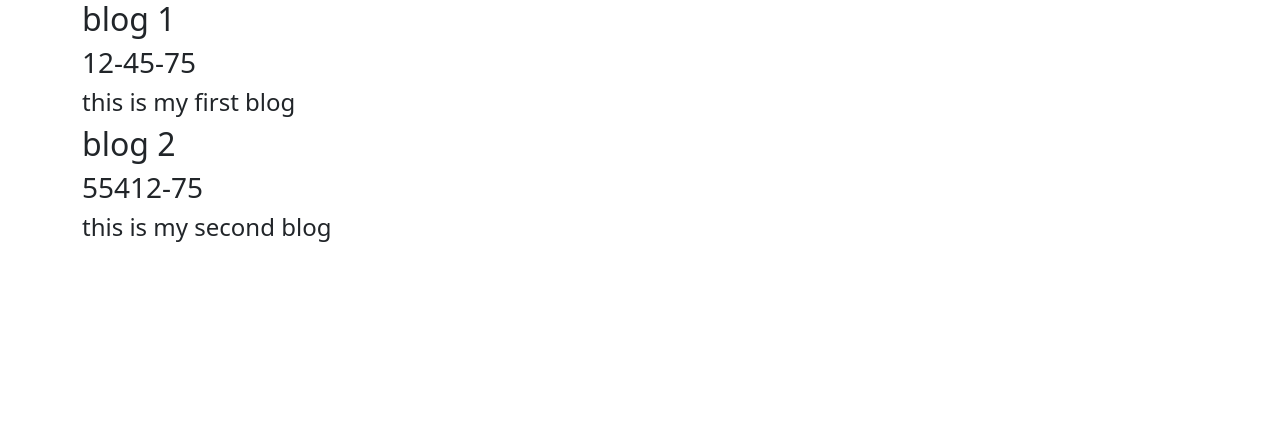
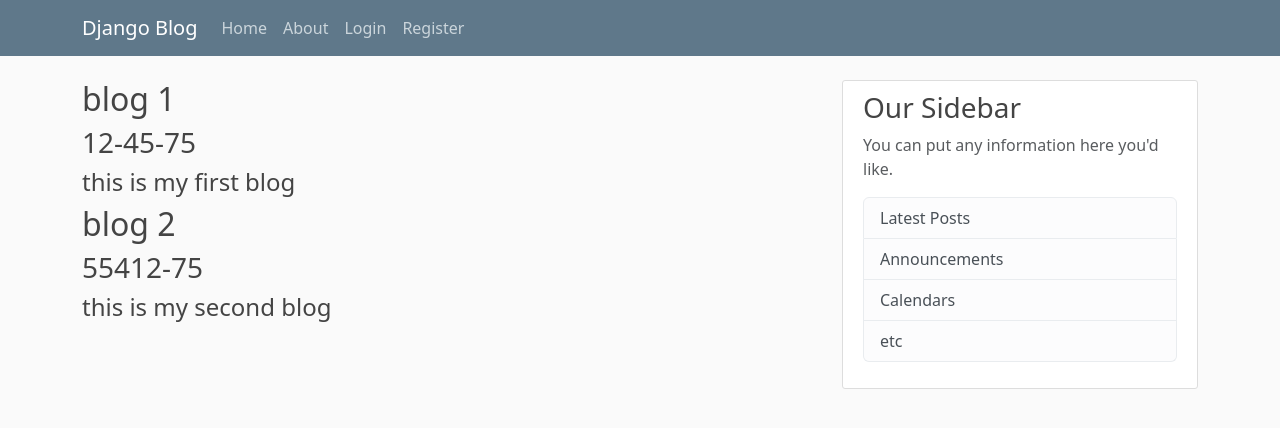
Before and after one commit to Prtm2110/Django_Blog_Application, a Django app: page / in a window 1280 px wide. Shown: the top 428 px of the page. Run offline with Django 5.2, Linux system fonts and the light colour scheme.

Commit message:
added navbar top and right

```diff
--- /dev/null
+++ b/blog/static/blog/main.css
@@ -0,0 +1,84 @@
+body {
+    background: #fafafa;
+    color: #333333;
+    margin-top: 5rem;
+  }
+
+  h1, h2, h3, h4, h5, h6 {
+    color: #444444;
+  }
+
+  ul {
+    margin: 0;
+  }
+
+  .bg-steel {
+    background-color: #5f788a;
+  }
+
+  .site-header .navbar-nav .nav-link {
+    color: #cbd5db;
+  }
+
+  .site-header .navbar-nav .nav-link:hover {
+    color: #ffffff;
+  }
+
+  .site-header .navbar-nav .nav-link.active {
+    font-weight: 500;
+  }
+
+  .content-section {
+    background: #ffffff;
+    padding: 10px 20px;
+    border: 1px solid #dddddd;
+    border-radius: 3px;
+    margin-bottom: 20px;
+  }
+
+  .article-title {
+    color: #444444;
+  }
+
+  a.article-title:hover {
+    color: #428bca;
+    text-decoration: none;
+  }
+
+  .article-content {
+    white-space: pre-line;
+  }
+
+  .article-img {
+    height: 65px;
+    width: 65px;
+    margin-right: 16px;
+  }
+
+  .article-metadata {
+    padding-bottom: 1px;
+    margin-bottom: 4px;
+    border-bottom: 1px solid #e3e3e3
+  }
+
+  .article-metadata a:hover {
+    color: #333;
+    text-decoration: none;
+  }
+
+  .article-svg {
+    width: 25px;
+    height: 25px;
+    vertical-align: middle;
+  }
+
+  .account-img {
+    height: 125px;
+    width: 125px;
+    margin-right: 20px;
+    margin-bottom: 16px;
+  }
+
+  .account-heading {
+    font-size: 2.5rem;
+  }
--- a/blog/templates/blog/base.html
+++ b/blog/templates/blog/base.html
@@ -1,21 +1,65 @@
+{% load static %}
 <!DOCTYPE html>
 <html lang="en">
 
 <head>
+    <link href="https://cdn.jsdelivr.net/npm/bootstrap@5.3.3/dist/css/bootstrap.min.css" rel="stylesheet"
+    integrity="sha384-QWTKZyjpPEjISv5WaRU9OFeRpok6YctnYmDr5pNlyT2bRjXh0JMhjY6hW+ALEwIH" crossorigin="anonymous">
+
+    <link rel="stylesheet" href="{% static 'blog/main.css' %}">
     {% if title %}
     <title>Django Blog - {{ title }}</title>
     {% else %}
     <title>Django Blog</title>
     {% endif %}
-    <link href="https://cdn.jsdelivr.net/npm/bootstrap@5.3.3/dist/css/bootstrap.min.css" rel="stylesheet"
-        integrity="sha384-QWTKZyjpPEjISv5WaRU9OFeRpok6YctnYmDr5pNlyT2bRjXh0JMhjY6hW+ALEwIH" crossorigin="anonymous">
+
 </head>
 
 <body>
-    <div class="container">
-        {% block content %} {% endblock content %}
-    </div>
+    <header class="site-header">
+        <nav class="navbar navbar-expand-md navbar-dark bg-steel fixed-top">
+            <div class="container">
+                <a class="navbar-brand mr-4" href="/">Django Blog</a>
+                <button class="navbar-toggler" type="button" data-toggle="collapse" data-target="#navbarToggle"
+                    aria-controls="navbarToggle" aria-expanded="false" aria-label="Toggle navigation">
+                    <span class="navbar-toggler-icon"></span>
+                </button>
+                <div class="collapse navbar-collapse" id="navbarToggle">
+                    <div class="navbar-nav mr-auto">
+                        <a class="nav-item nav-link" href="/">Home</a>
+                        <a class="nav-item nav-link" href="/about">About</a>
+                    </div>
+                    <!-- Navbar Right Side -->
+                    <div class="navbar-nav">
+                        <a class="nav-item nav-link" href="#">Login</a>
+                        <a class="nav-item nav-link" href="#">Register</a>
+                    </div>
+                </div>
+            </div>
+        </nav>
+    </header>
 
+
+    <main role="main" class="container">
+        <div class="row">
+            <div class="col-md-8">
+                {% block content %}{% endblock %}
+            </div>
+            <div class="col-md-4">
+                <div class="content-section">
+                    <h3>Our Sidebar</h3>
+                    <p class='text-muted'>You can put any information here you'd like.
+                    <ul class="list-group">
+                        <li class="list-group-item list-group-item-light">Latest Posts</li>
+                        <li class="list-group-item list-group-item-light">Announcements</li>
+                        <li class="list-group-item list-group-item-light">Calendars</li>
+                        <li class="list-group-item list-group-item-light">etc</li>
+                    </ul>
+                    </p>
+                </div>
+            </div>
+        </div>
+    </main>
     <script src="https://cdn.jsdelivr.net/npm/@popperjs/core@2.11.8/dist/umd/popper.min.js"
         integrity="sha384-I7E8VVD/ismYTF4hNIPjVp/Zjvgyol6VFvRkX/vR+Vc4jQkC+hVqc2pM8ODewa9r"
         crossorigin="anonymous"></script>
```
